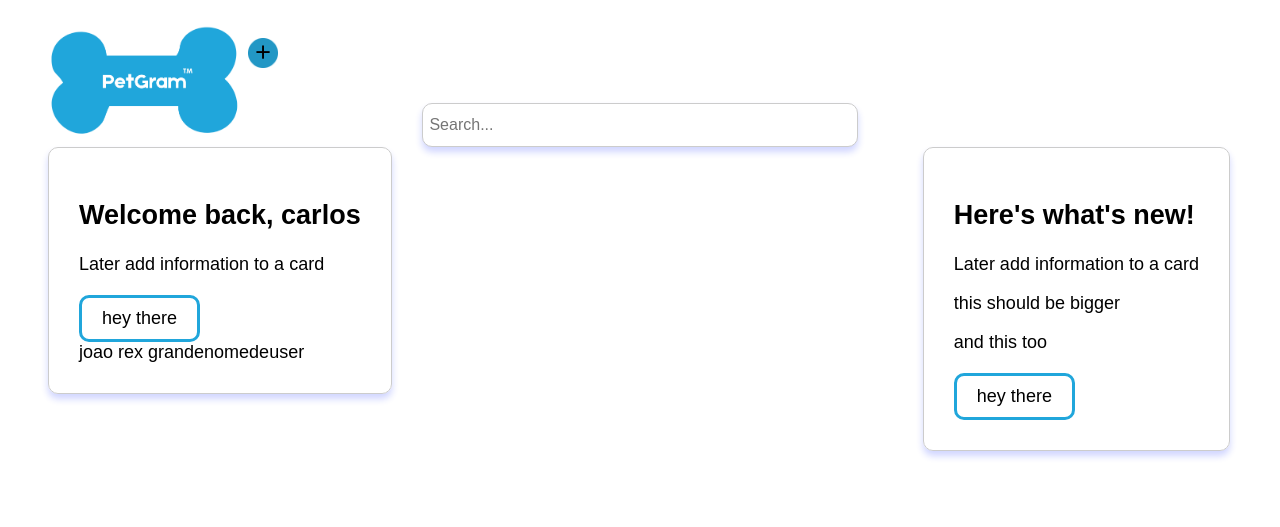
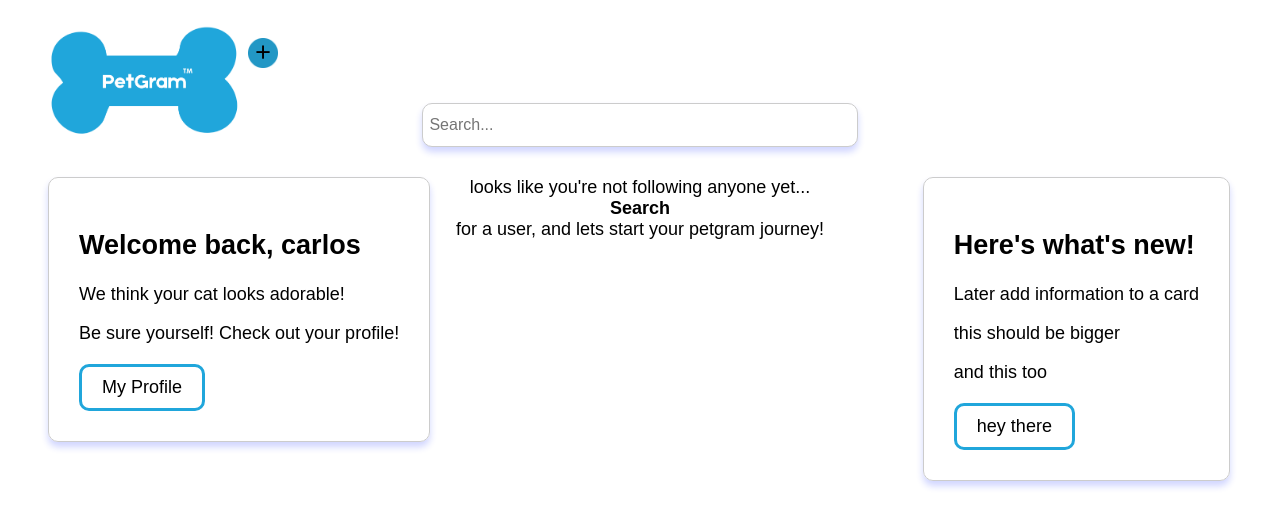
Before and after one commit to CarlosAugustoP/PetGram, a Django app: page /home/ in a window 1280 px wide. Shown: the top 527 px of the page. Run offline with Django 4.2, Linux system fonts and the light colour scheme; a user stored in the database is signed in; data comes from the database, SQL or seed files in the repository; both versions use the stored data as it was after the commit; some web fonts are replaced.

Commit message:
minor usability changes

```diff
--- a/CarlosGram/myapp/models.py
+++ b/CarlosGram/myapp/models.py
@@ -9,6 +9,22 @@ import uuid
 # Create your models here.
 
 class User(AbstractUser):
+    SPECIES_CHOICES = [
+        ('dog', 'Dog'),
+        ('cat', 'Cat'),
+        ('bird', 'Bird'),
+        ('fish', 'Fish'),
+        ('rabbit', 'Rabbit'),
+        ('hamster', 'Hamster'),
+        ('turtle', 'Turtle'),
+        ('horse', 'Horse'),
+        ('snake', 'Snake'),
+        ('lizard', 'Lizard'),
+        ('pig', 'Pig'),
+        ('monkey', 'Monkey'),
+        ('other', 'Other'),
+    ]
+
     profile_image = models.ImageField(null=True, blank=True, upload_to='images/')
     phone = models.CharField(max_length=20, null=True, blank=True)
     address = models.CharField(max_length=50, null=True, blank=True)
@@ -16,6 +32,7 @@ class User(AbstractUser):
     amount_of_following = models.IntegerField(default=0)
     followers = models.ManyToManyField('self', blank=True, symmetrical=False)
     following = models.ManyToManyField('self', blank=True, symmetrical=False, related_name='following_user')
+    species = models.CharField(max_length=10, choices=SPECIES_CHOICES, null=True, blank=True)
 
     def __str__(self):
         return self.username
--- a/CarlosGram/myapp/static/homestyle.css
+++ b/CarlosGram/myapp/static/homestyle.css
@@ -162,3 +162,12 @@ input[type="image"] {
     font-size: 12px;
     color : #cecece;
 }
+
+#opening_message {
+    display: flex;
+    justify-content: center;
+    align-items: center;
+    flex-direction: column;
+    margin-top: 30px;
+
+}
--- a/CarlosGram/myapp/templates/home.html
+++ b/CarlosGram/myapp/templates/home.html
@@ -31,13 +31,15 @@
             <div class="card">
                 <div class="card-content">
                     <h2>Welcome back, {{user.username}}</h2>
-                    <p>Later add information to a card</p>
-                    <button>hey there</button>
-                    {% for follower in followers %}
-                        {{follower.username}}
-                    {% endfor %}
+                    <p>We think your {{user.species}} looks adorable!</p>
+                    <p>Be sure yourself! Check out your profile!</p>
+                    <a href="{% url 'view_other_profile' username=user.username %}"><button>My Profile</button></a>
+
                 </div>
             </div>
+            {% if current_user.amount_of_following == 0 %}
+                <p id = "opening_message">looks like you're not following anyone yet... <strong>Search</strong> for a user, and lets start your petgram journey!</p>
+            {% endif %}
         {% for post in posts %}
         {% if current_user in post.user.followers.all %}
             <div class="post">
--- a/CarlosGram/myapp/views.py
+++ b/CarlosGram/myapp/views.py
@@ -89,7 +89,7 @@ def home(request, selected_username=None):
     current_user = request.user
     users = User.objects.all()
     if current_user.is_authenticated:
-        posts = Post.objects.all()  # Retrieve all instances of a post
+        posts = Post.objects.all().order_by('-id')
         if selected_username:
             # If a user is selected, retrieve the UserProfile instance
             try:
```
Also changed, not shown: CarlosGram/db.sqlite3, CarlosGram/myapp/migrations/0024_user_species.py (added).
